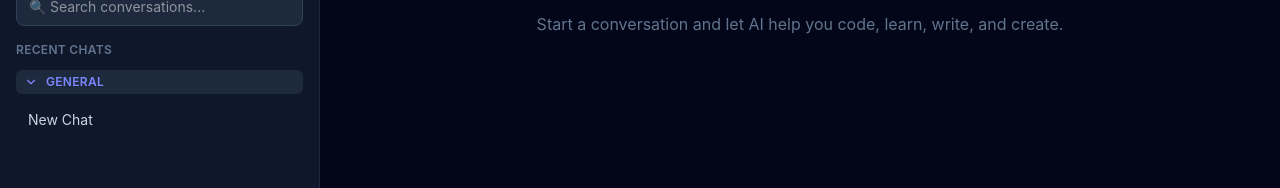
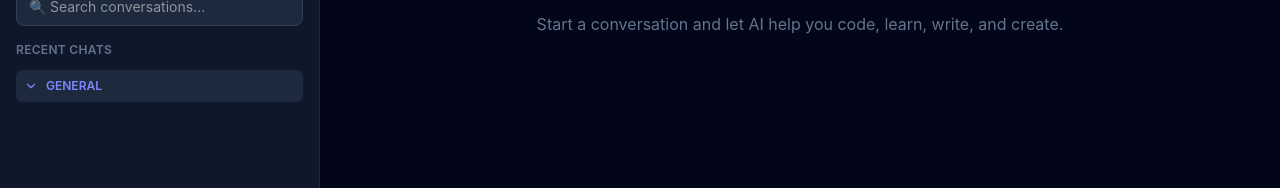
Before and after one commit to TriptiP-Code/satiety-ai-workspace, a React (Vite) app: page / in a window 1280 px wide. Shown: the part 196-384 px from the top of the page. Built offline with nearby package versions, Linux system fonts and the light colour scheme.

Commit message:
fixed many things

```diff
--- a/src/components/layout/AppLayout.tsx
+++ b/src/components/layout/AppLayout.tsx
@@ -5,22 +5,69 @@ import type { Conversation } from "../../types/conversation";
 
 import Header from "./Header";
 import Sidebar from "./Sidebar";
+import type { Workspace } from "../../types/workspace";
 
-const STORAGE_KEY = "satiety-conversations";
+const CONVERSATION_STORAGE_KEY = "satiety-conversations";
+
+const WORKSPACE_STORAGE_KEY = "satiety-workspaces";
+
 const ACTIVE_CHAT_KEY = "satiety-active-chat";
 
+const ACTIVE_WORKSPACE_KEY =
+  "satiety-active-workspace";
+
+
 function AppLayout() {
+
+  const WORKSPACE_KEY = "satiety-workspaces";
+  const ACTIVE_WORKSPACE_KEY = "satiety-active-workspace";
+
+  const [workspaces, setWorkspaces] = useState<Workspace[]>(() => {
+  const saved = localStorage.getItem(
+    WORKSPACE_STORAGE_KEY
+  );
+
+  if (saved) {
+    return JSON.parse(saved);
+  }
+
+  return [
+    {
+      id: crypto.randomUUID(),
+      name: "General",
+    },
+  ];
+});
+
+
+
   const [conversations, setConversations] = useState<Conversation[]>(() => {
-    const saved = localStorage.getItem(STORAGE_KEY);
+    const saved = localStorage.getItem(CONVERSATION_STORAGE_KEY);
 
-    if (saved) {
-      return JSON.parse(saved);
-      return parsed.map((conversation: any) => ({
-      ...conversation,
-      workspace: conversation.workspace ?? "General",
-    }));
+if (saved) {
+  const parsed = JSON.parse(saved);
+
+  return parsed.map((conversation: any) => {
+    // Already migrated
+    if (conversation.workspaceId) {
+      return conversation;
     }
 
+    // Old data
+    const workspaceName =
+      conversation.workspace ?? "General";
+
+    const workspace = workspaces.find(
+      (w) => w.name === workspaceName
+    );
+
+    return {
+      ...conversation,
+      workspaceId:
+        workspace?.id ?? workspaces[0].id,
+    };
+  });
+}
     return [
       {
         id: crypto.randomUUID(),
@@ -38,7 +85,7 @@ function AppLayout() {
       return saved;
     }
 
-    const savedConversations = localStorage.getItem(STORAGE_KEY);
+    const savedConversations = localStorage.getItem(CONVERSATION_STORAGE_KEY);
 
     if (savedConversations) {
       const parsed: Conversation[] = JSON.parse(savedConversations);
@@ -48,13 +95,50 @@ function AppLayout() {
     return crypto.randomUUID();
   });
 
-  const [activeWorkspace, setActiveWorkspace] = useState("General");
+const [selectedWorkspaceId, setSelectedWorkspaceId] =
+  useState(() => {
+    return workspaces[0].id;
+  });
+
+  const [activeWorkspaceId, setActiveWorkspaceId] =
+  useState(() => {
+    const saved = localStorage.getItem(
+      ACTIVE_WORKSPACE_KEY
+    );
+
+    if (saved) return saved;
+
+    return workspaces[0].id;
+  });
 
   const [isLoading, setIsLoading] = useState(false);
 
   useEffect(() => {
+  localStorage.setItem(
+    WORKSPACE_KEY,
+    JSON.stringify(workspaces)
+  );
+}, [workspaces]);
+
+
+
+  useEffect(() => {
+  localStorage.setItem(
+    ACTIVE_WORKSPACE_KEY,
+    activeWorkspaceId
+  );
+}, [activeWorkspaceId]);
+
+  useEffect(() => {
+  localStorage.setItem(
+    WORKSPACE_STORAGE_KEY,
+    JSON.stringify(workspaces)
+  );
+}, [workspaces]);
+
+  useEffect(() => {
     localStorage.setItem(
-      STORAGE_KEY,
+      CONVERSATION_STORAGE_KEY,
       JSON.stringify(conversations)
     );
   }, [conversations]);
@@ -72,23 +156,38 @@ function AppLayout() {
         conversation.id === activeConversationId
     ) ?? conversations[0];
 
+  const activeWorkspace =
+  workspaces.find(
+    (workspace) =>
+      workspace.id === activeWorkspaceId
+  ) ?? workspaces[0];
+
 function handleNewWorkspace() {
   const name = prompt("Workspace name");
 
   if (!name?.trim()) return;
 
-  const workspace = name.trim();
+  const workspace: Workspace = {
+    id: crypto.randomUUID(),
+    name: name.trim(),
+  };
+
+  setWorkspaces((prev) => [...prev, workspace]);
 
   const newConversation: Conversation = {
     id: crypto.randomUUID(),
     title: "New Chat",
-    workspace,
+    workspace: workspace.name,
+    workspaceId: workspace.id,
     messages: [],
   };
 
-  setConversations((prev) => [...prev, newConversation]);
+  setConversations((prev) => [
+    ...prev,
+    newConversation,
+  ]);
 
-  setActiveWorkspace(workspace);
+  setActiveWorkspaceId(workspace.id);
 
   setActiveConversationId(newConversation.id);
 }
@@ -97,7 +196,8 @@ function handleNewChat() {
   const newConversation: Conversation = {
     id: crypto.randomUUID(),
     title: "New Chat",
-    workspace: activeWorkspace,
+    workspace: activeWorkspace.name,
+    workspaceId: activeWorkspace.id,
     messages: [],
   };
 
@@ -163,7 +263,9 @@ function handleNewChat() {
     <div className="flex h-screen bg-slate-950 text-slate-100">
       <Sidebar
         conversations={conversations}
-        activeWorkspace={activeWorkspace}
+        workspaces={workspaces}
+        activeWorkspace={activeWorkspace.name}
+        selectedWorkspaceId={selectedWorkspaceId}onSelectWorkspace={setSelectedWorkspaceId}
         activeConversationId={activeConversationId}
         onNewChat={handleNewChat}
         onNewWorkspace={handleNewWorkspace}
@@ -176,9 +278,11 @@ function handleNewChat() {
     (c) => c.id === id
   );
 
-  if (conversation) {
-    setActiveWorkspace(conversation.workspace);
-  }
+if (conversation) {
+  setActiveWorkspaceId(
+    conversation.workspaceId
+  );
+}
 }}
       />
 
--- a/src/components/layout/Sidebar.tsx
+++ b/src/components/layout/Sidebar.tsx
@@ -1,136 +1,194 @@
 import { useState } from "react";
+import { ChevronDown, ChevronRight, FolderPlus } from "lucide-react";
 
 import Button from "../ui/Button";
+
 import type { Conversation } from "../../types/conversation";
+import type { Workspace } from "../../types/workspace";
+
 import ConversationList from "../sidebar/ConversationList";
-import { ChevronDown, ChevronRight } from "lucide-react";
-import { FolderPlus } from "lucide-react";
 
 interface SidebarProps {
+  workspaces: Workspace[];
   conversations: Conversation[];
+
   activeConversationId: string;
+
+  selectedWorkspaceId: string;
   activeWorkspace: string;
+
   onNewChat: () => void;
   onNewWorkspace: () => void;
+
+  onSelectWorkspace: (workspaceId: string) => void;
+
   onDeleteConversation: (id: string) => void;
-  onRenameConversation: (id: string, title: string) => void;
+  onRenameConversation: (
+    id: string,
+    title: string
+  ) => void;
+
   onSelectConversation: (id: string) => void;
 }
 
 function Sidebar({
+  workspaces,
   conversations,
+
   activeConversationId,
+
+  selectedWorkspaceId,
   activeWorkspace,
+
   onNewChat,
   onNewWorkspace,
+
+  onSelectWorkspace,
+
   onDeleteConversation,
   onRenameConversation,
   onSelectConversation,
 }: SidebarProps) {
   const [search, setSearch] = useState("");
 
+  const [collapsedWorkspaces, setCollapsedWorkspaces] =
+    useState<Record<string, boolean>>({});
+
   const filteredConversations = conversations.filter((conversation) =>
-    conversation.title.toLowerCase().includes(search.toLowerCase()),
+    conversation.title
+      .toLowerCase()
+      .includes(search.toLowerCase())
   );
 
-  const groupedConversations = filteredConversations.reduce(
-    (groups, conversation) => {
-      const workspace = conversation.workspace;
-
-      if (!groups[workspace]) {
-        groups[workspace] = [];
-      }
-
-      groups[workspace].push(conversation);
-
-      return groups;
-    },
-    {} as Record<string, Conversation[]>,
-  );
-  const [collapsedWorkspaces, setCollapsedWorkspaces] = useState<
-    Record<string, boolean>
-  >({});
+  const groupedWorkspaces = workspaces.map((workspace) => ({
+    workspace,
+    conversations: filteredConversations.filter(
+      (conversation) =>
+        conversation.workspaceId === workspace.id
+    ),
+  }));
 
   return (
     <aside className="flex w-80 shrink-0 flex-col border-r border-slate-800 bg-slate-900">
-      {/* Logo */}
+      {/* Header */}
       <div className="flex h-16 items-center border-b border-slate-800 px-6">
         <div>
-          <h1 className="text-xl font-bold text-indigo-400">Satiety</h1>
+          <h1 className="text-xl font-bold text-indigo-400">
+            Satiety
+          </h1>
 
-          <p className="text-xs text-slate-400">Your AI Workspace</p>
+          <p className="text-xs text-slate-400">
+            Your AI Workspace
+          </p>
         </div>
       </div>
 
-      {/* New Chat */}
+      {/* Actions */}
       <div className="space-y-4 p-4">
-        <Button className="w-full" onClick={onNewChat}>
+        <Button
+          className="w-full"
+          onClick={onNewChat}
+        >
           + New Chat
         </Button>
-        <Button variant="secondary" className="w-full" onClick={onNewWorkspace}>
+
+        <Button
+          variant="secondary"
+          className="w-full"
+          onClick={onNewWorkspace}
+        >
           <FolderPlus size={18} />
-          <span className="ml-2">New Workspace</span>
+
+          <span className="ml-2">
+            New Workspace
+          </span>
         </Button>
 
         <input
           type="text"
           placeholder="🔍 Search conversations..."
           value={search}
-          onChange={(e) => setSearch(e.target.value)}
+          onChange={(e) =>
+            setSearch(e.target.value)
+          }
           className="w-full rounded-lg border border-slate-700 bg-slate-800 px-3 py-2 text-sm text-white outline-none transition focus:border-indigo-500"
         />
       </div>
 
-      {/* Conversations */}
+      {/* Workspaces */}
       <div className="flex-1 overflow-y-auto px-4 pb-4">
         <p className="mb-3 text-xs font-semibold uppercase tracking-wide text-slate-500">
           Recent Chats
         </p>
 
         <div className="space-y-4">
-          {Object.entries(groupedConversations).map(
-            ([workspace, conversations]) => (
-              <div key={workspace}>
+          {groupedWorkspaces.map(
+            ({ workspace, conversations }) => (
+              <div key={workspace.id}>
                 <button
                   onClick={() =>
-                    setCollapsedWorkspaces((prev) => ({
-                      ...prev,
-                      [workspace]: !prev[workspace],
-                    }))
+                    setCollapsedWorkspaces(
+                      (prev) => ({
+                        ...prev,
+                        [workspace.id]:
+                          !prev[workspace.id],
+                      })
+                    )
                   }
-                  className={`mb-2 flex w-full items-center gap-2 rounded-md px-2 py-1 text-xs font-semibold uppercase tracking-wide transition
-${
-  activeWorkspace === workspace
-    ? "bg-slate-800 text-indigo-400"
-    : "text-slate-500 hover:bg-slate-800"
-}`}
+                  className={`mb-2 flex w-full items-center gap-2 rounded-md px-2 py-2 text-xs font-semibold uppercase transition ${
+                    activeWorkspace ===
+                    workspace.name
+                      ? "bg-slate-800 text-indigo-400"
+                      : "text-slate-500 hover:bg-slate-800"
+                  }`}
                 >
-                  {collapsedWorkspaces[workspace] ? (
+                  {collapsedWorkspaces[
+                    workspace.id
+                  ] ? (
                     <ChevronRight size={14} />
                   ) : (
                     <ChevronDown size={14} />
                   )}
 
-                  {workspace}
+                  {workspace.name}
                 </button>
 
-                {!collapsedWorkspaces[workspace] && (
+                {!collapsedWorkspaces[
+                  workspace.id
+                ] && (
                   <ConversationList
-                    conversations={conversations}
-                    activeConversationId={activeConversationId}
-                    onDeleteConversation={onDeleteConversation}
-                    onRenameConversation={onRenameConversation}
-                    onSelectConversation={onSelectConversation}
+                    conversations={
+                      conversations
+                    }
+                    activeConversationId={
+                      activeConversationId
+                    }
+                    selectedWorkspaceId={
+                      selectedWorkspaceId
+                    }
+                    workspaceId={workspace.id}
+                    onSelectWorkspace={
+                      onSelectWorkspace
+                    }
+                    onDeleteConversation={
+                      onDeleteConversation
+                    }
+                    onRenameConversation={
+                      onRenameConversation
+                    }
+                    onSelectConversation={
+                      onSelectConversation
+                    }
                   />
                 )}
               </div>
-            ),
+            )
           )}
         </div>
       </div>
 
       {/* Footer */}
-      <div className="h-[88px] border-t border-slate-800 px-4 flex items-center">
+      <div className="flex h-[88px] items-center border-t border-slate-800 px-4">
         <button className="w-full rounded-lg px-3 py-3 text-left text-sm hover:bg-slate-800">
           ⚙ Settings
         </button>
--- a/src/components/sidebar/ConversationList.tsx
+++ b/src/components/sidebar/ConversationList.tsx
@@ -3,7 +3,14 @@ import ConversationItem from "./ConversationItem";
 
 interface ConversationListProps {
   conversations: Conversation[];
+
   activeConversationId: string;
+
+  workspaceId: string;
+  selectedWorkspaceId: string;
+
+  onSelectWorkspace: (workspaceId: string) => void;
+
   onSelectConversation: (id: string) => void;
   onDeleteConversation: (id: string) => void;
   onRenameConversation: (
@@ -19,24 +26,17 @@ function ConversationList({
   onDeleteConversation,
   onRenameConversation,
 }: ConversationListProps) {
-  if (conversations.length === 0) {
   return (
-      <div className="mt-10 text-center">
-        <p className="text-sm text-slate-500">
-          No conversations found.
-        </p>
-      </div>
-    );
-  }
+    <div>
 
-  return (
-    <div className="space-y-2">
+      <div className="mt-2 space-y-1">
         {conversations.map((conversation) => (
           <ConversationItem
             key={conversation.id}
             conversation={conversation}
             isActive={
-            activeConversationId === conversation.id
+              activeConversationId ===
+              conversation.id
             }
             onSelect={onSelectConversation}
             onDelete={onDeleteConversation}
@@ -44,6 +44,7 @@ function ConversationList({
           />
         ))}
       </div>
+    </div>
   );
 }
 
--- a/src/types/conversation.ts
+++ b/src/types/conversation.ts
@@ -4,5 +4,9 @@ export interface Conversation {
   id: string;
   title: string;
   workspace: string;
+
+  // NEW
+  workspaceId: string;
+
   messages: Message[];
 }
--- a/src/types/workspace.ts
+++ b/src/types/workspace.ts
@@ -0,0 +1,6 @@
+import type { Conversation } from "./conversation";
+
+export interface Workspace {
+  id: string;
+  name: string;
+}
```
Also changed, not shown: src/components/sidebar/WorkspaceSection.tsx (added, +28 -0 lines). Lines whose indentation alone changed are shown as unchanged.
